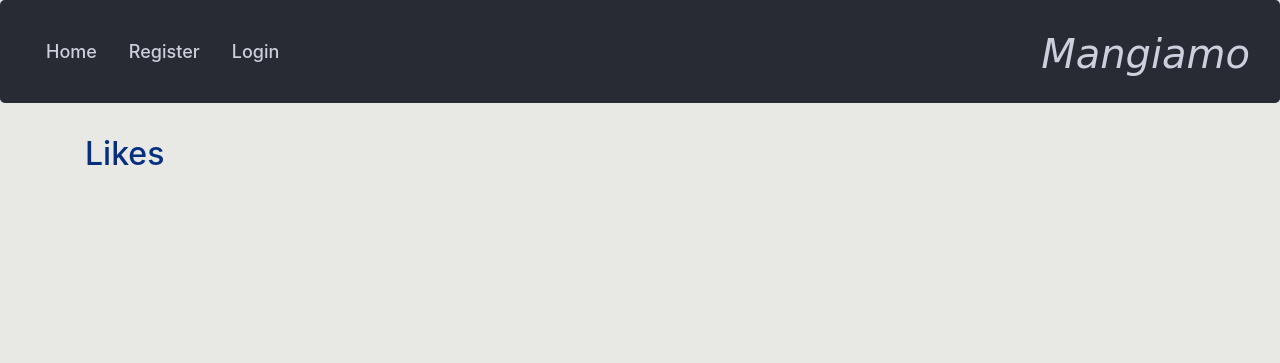
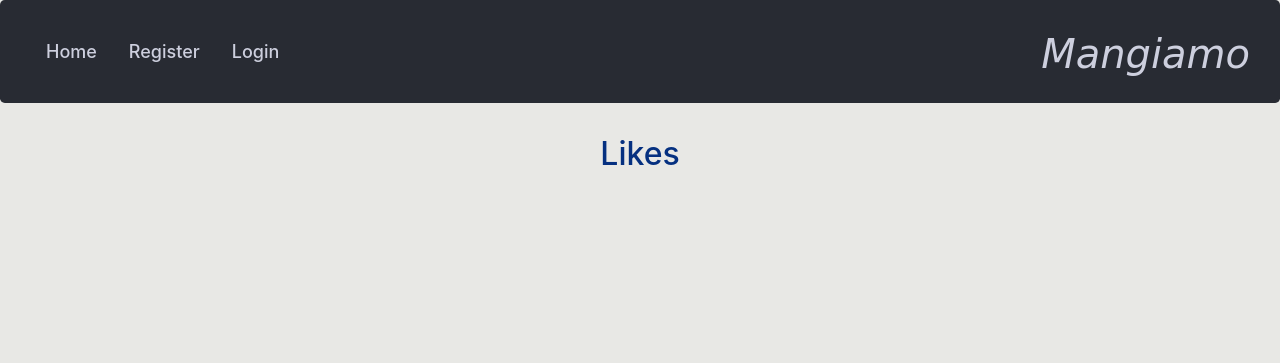
Before and after one commit to vespoli95/mangiamo, a Flask app: page /likes/1 in a window 1280 px wide. Shown: the top 363 px of the page. Run offline with Flask 2, Linux system fonts and the light colour scheme; data that the repository does not hold is empty; some libraries are stand-ins or nearby versions.

Commit message:
Fixed layout issue with likes page

```diff
--- a/static/css/style.css
+++ b/static/css/style.css
@@ -22,17 +22,17 @@
   font-size: 25px;
 }
 
+.container {
+  text-align: center;
+}
+
 .nav-pills a.nav-link {
   color: #CDCFDE;
   font-size: large;
   font-weight: 450;
 }
 
-.card-img-top {
-  width: 300px;
-}
-
-div#recipes, div#header {
+div#recipes, div#header, div#user_likes {
   text-align: center;
 }
 
--- a/static/css/style.scss
+++ b/static/css/style.scss
@@ -1,4 +1,4 @@
-@import '_variables.scss';
+@import '_colors.scss';
 
 .card-body {
     display: inline-block;
@@ -24,6 +24,10 @@
 
 }
 
+.container {
+    text-align: center;
+}
+
 .nav-pills {
     a.nav-link {
         color: $light_grey;
@@ -34,12 +38,12 @@
 }
 
 
-.card-img-top {
-    width: 300px
-}
+// .card-img-top {
+//     width: 300px
+// }
 
 
-div#recipes, div#header {
+div#recipes, div#header, div#user_likes {
     text-align: center;
 }
 
@@ -67,7 +71,7 @@ h1 {
     height: 50px;
     font-size: 20px;
 
-  }
+}
 
 input#btnRecipeSearch {
     height: 50px;
--- a/templates/likes.html
+++ b/templates/likes.html
@@ -1,7 +1,7 @@
 {% extends 'layout.html' %}
 
 {% block body %}
-    <div class="container" id="user_likes">
+    <div id="user_likes">
         <h2>Likes</h2>
         {% for like in data %}
         <div class='card-body'>
```
Also changed, not shown: static/css/_colors.scss (renamed from static/css/_variables.scss), 1 other file.
